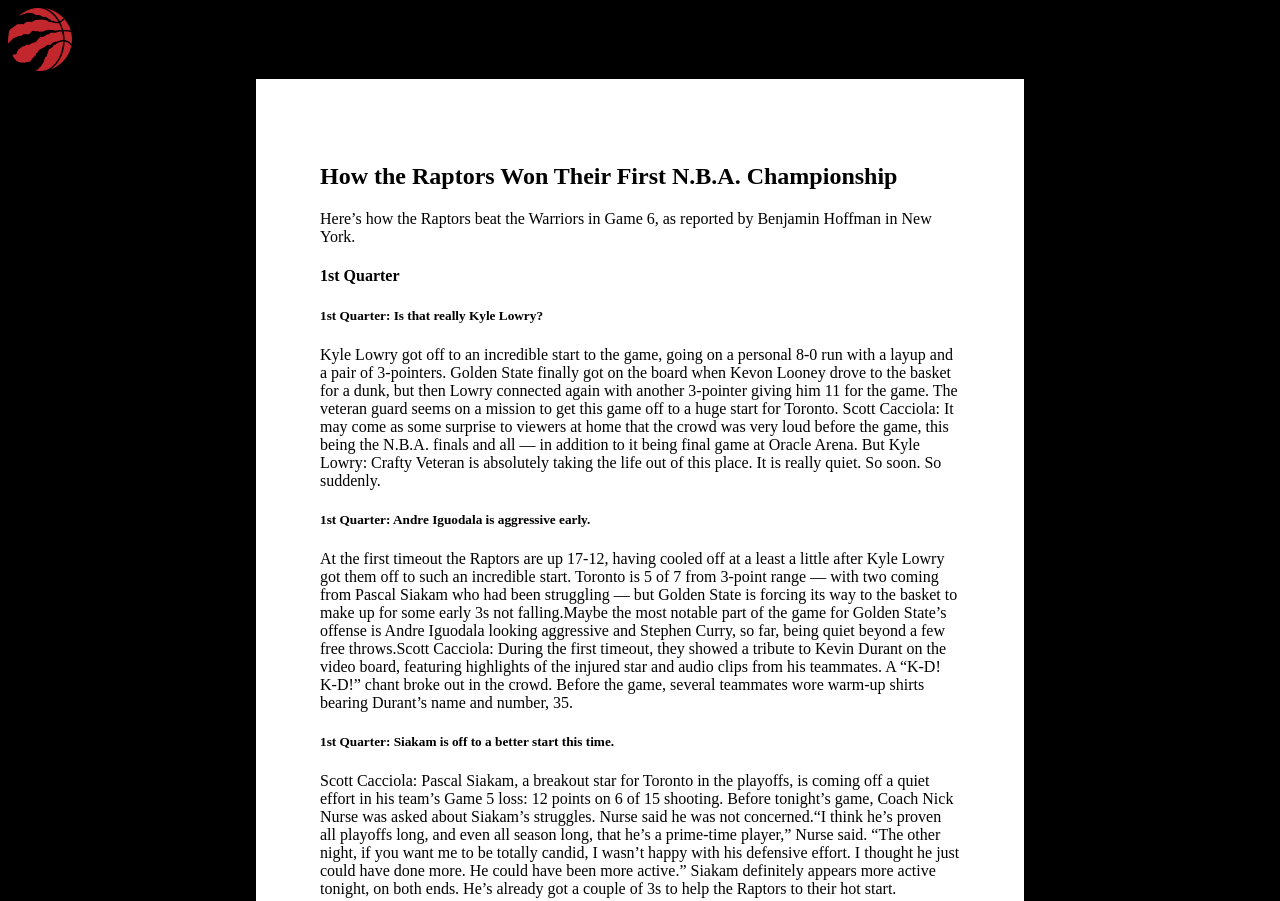
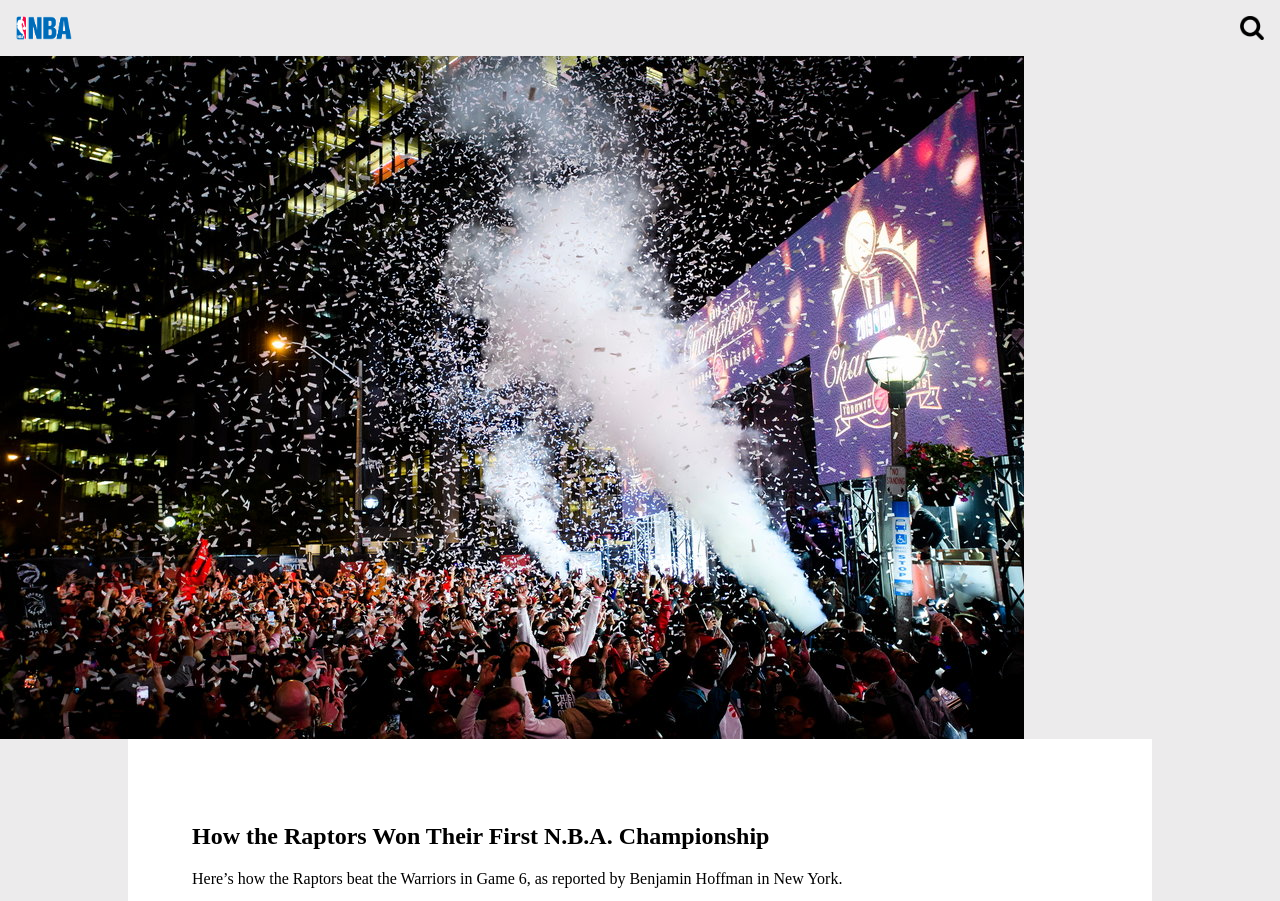
Before and after one commit to nicole-lisa/project-ux-component-nakb, a plain HTML site: page index.html in a window 1280 px wide. Shown: the top 901 px of the page. Drawn offline with Linux system fonts and the light colour scheme.

Commit message:
changing style

```diff
--- a/css/index.css
+++ b/css/index.css
@@ -1,14 +1,25 @@
 body {
-  background-color: black;
+  background-color: #ecebec;
 }
 article {
   background-color: white;
-  margin: 0 20%;
+  margin: 0 10%;
   padding: 5%;
 }
-#logo {
-  width: 5em;
-  padding: 0.5em;
+.grid-container-nav {
+  display: grid;
+  grid-template-columns: 1fr 1fr;
+  padding: 1em;
+}
+.item-nba {
+  text-align: left;
+}
+.item-search {
+  text-align: right;
+}
+.nav-icons {
+  height: 1.5em;
+  width: auto;
 }
 h1 {
   color: white;
--- a/index.html
+++ b/index.html
@@ -6,12 +6,17 @@
     <title>Article Components</title>
     <link rel="stylesheet" href="css/reset.css">
     <link rel="stylesheet" href="css/index.css">
+    <link rel="stylesheet" href="https://cdnjs.cloudflare.com/ajax/libs/font-awesome/4.7.0/css/font-awesome.min.css">
   </head>
   <body>
     <header>
-      <img id="logo" src="img/LogoRed.png" alt="red-logo">
+      <div class="grid-container-nav">
+        <div class="item-nba"><img class="nav-icons" src="img/nba-logo.png" alt=""></div>
+        <div class="item-search"><img class="nav-icons" src="img/search.png" alt=""></div>
+      </div>
     </header>
     <main>
+      <img src="img/celebration1.jpg" alt="">
       <article>
         <section>
           <h2>How the Raptors Won Their First N.B.A. Championship</h2>
```
Also changed, not shown: img/champions.png (added), img/nba-logo.png (added), img/search.png (added), 1 other file.
